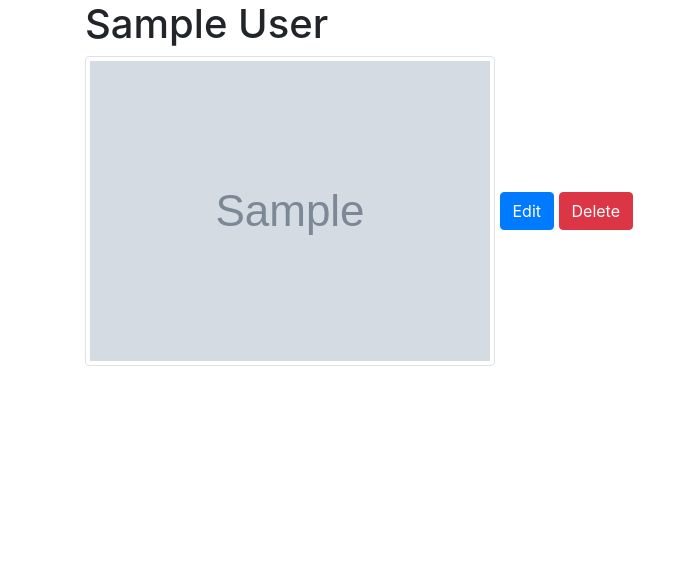
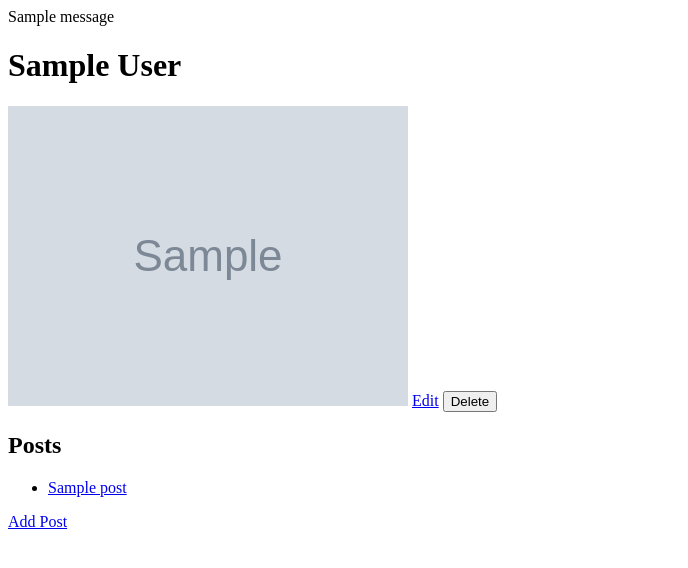
Before and after one commit to LordVingar/Springboard, a Flask app: page /users/1 in a window 1280 px wide. Shown: the top 568 px of the page, without its empty margins (0-688 px from the left). Run offline with Flask 3, Linux system fonts and the light colour scheme; tables that the repository leaves empty hold one stand-in row (values such as "Sample post"); grey boxes marked "Sample" are stand-in pictures; one stand-in notice (Sample message) is shown; some libraries are stand-ins or nearby versions.

Commit message:
Finished Glogly part two 'many-to-many' project

```diff
--- a/SQL/flask-blogly/flask-blogly/app.py
+++ b/SQL/flask-blogly/flask-blogly/app.py
@@ -1,26 +1,35 @@
-"""Blogly application."""
+from flask import Flask, render_template, redirect, url_for, request, flash
+from models import db, connect_db, User, Post
+from datetime import datetime
+import humanize
 
-from flask import Flask, render_template, redirect, url_for, request
-from models import db, connect_db, User
+def friendly_date(value):
+    return humanize.naturaltime(value)
 
 def create_app():
     app = Flask(__name__)
     app.config['SQLALCHEMY_DATABASE_URI'] = 'postgresql:///blogly'
     app.config['SQLALCHEMY_TRACK_MODIFICATIONS'] = False
     app.config['SQLALCHEMY_ECHO'] = True
+    app.secret_key = 'your_secret_key'  # Needed for flash messages
 
     connect_db(app)
     with app.app_context():
         db.create_all()
 
+    # Register the custom filter
+    app.jinja_env.filters['friendly_date'] = friendly_date
+
     @app.route('/')
-    def root():
-        return redirect('/users')
+    def homepage():
+        """Show 5 most recent posts"""
+        posts = Post.query.order_by(Post.created_at.desc()).limit(5).all()
+        return render_template('homepage.html', posts=posts, humanize=humanize)
 
     @app.route('/users')
     def list_users():
         users = User.query.order_by(User.last_name, User.first_name).all()
-        return render_template('list.html', users=users)
+        return render_template('users/list.html', users=users)
 
     @app.route('/users/new', methods=["GET", "POST"])
     def add_user():
@@ -29,18 +38,24 @@ def create_app():
             last_name = request.form['last_name']
             image_url = request.form['image_url']
 
+            if not first_name or not last_name:
+                flash("First name and last name are required.", "error")
+                return redirect(url_for('add_user'))
+
             new_user = User(first_name=first_name, last_name=last_name, image_url=image_url)
             db.session.add(new_user)
             db.session.commit()
 
+            flash("User added successfully!", "success")
             return redirect(url_for('list_users'))
         else:
-            return render_template('new.html')
+            return render_template('users/new.html')
 
     @app.route('/users/<int:user_id>')
     def show_user(user_id):
         user = User.query.get_or_404(user_id)
-        return render_template('detail.html', user=user)
+        posts = Post.query.filter_by(user_id=user_id).all()
+        return render_template('users/detail.html', user=user, posts=posts, humanize=humanize)
 
     @app.route('/users/<int:user_id>/edit', methods=["GET", "POST"])
     def edit_user(user_id):
@@ -52,16 +67,67 @@ def create_app():
             user.image_url = request.form['image_url']
 
             db.session.commit()
-            return redirect(url_for('list_users'))
+            flash("User updated successfully!", "success")
+            return redirect(url_for('show_user', user_id=user_id))
         else:
-            return render_template('edit.html', user=user)
+            return render_template('users/edit.html', user=user)
 
     @app.route('/users/<int:user_id>/delete', methods=["POST"])
     def delete_user(user_id):
         user = User.query.get_or_404(user_id)
         db.session.delete(user)
         db.session.commit()
+        flash("User and related posts deleted successfully!", "success")
         return redirect(url_for('list_users'))
+
+    @app.route('/users/<int:user_id>/posts/new', methods=["GET", "POST"])
+    def add_post(user_id):
+        if request.method == "POST":
+            title = request.form['title']
+            content = request.form['content']
+
+            new_post = Post(title=title, content=content, user_id=user_id, created_at=datetime.utcnow())
+            db.session.add(new_post)
+            db.session.commit()
+
+            flash("Post added successfully!", "success")
+            return redirect(url_for('show_user', user_id=user_id))
+        else:
+            user = User.query.get_or_404(user_id)
+            return render_template('posts/new.html', user=user)
+
+    @app.route('/posts/<int:post_id>')
+    def show_post(post_id):
+        post = Post.query.get_or_404(post_id)
+        user = User.query.get_or_404(post.user_id)
+        return render_template('posts/detail.html', post=post, user=user, humanize=humanize)
+
+    @app.route('/posts/<int:post_id>/edit', methods=["GET", "POST"])
+    def edit_post(post_id):
+        post = Post.query.get_or_404(post_id)
+
+        if request.method == "POST":
+            post.title = request.form['title']
+            post.content = request.form['content']
+
+            db.session.commit()
+            flash("Post updated successfully!", "success")
+            return redirect(url_for('show_post', post_id=post_id))
+        else:
+            return render_template('posts/edit.html', post=post)
+
+    @app.route('/posts/<int:post_id>/delete', methods=["POST"])
+    def delete_post(post_id):
+        post = Post.query.get_or_404(post_id)
+        user_id = post.user_id
+        db.session.delete(post)
+        db.session.commit()
+        flash("Post deleted successfully!", "success")
+        return redirect(url_for('show_user', user_id=user_id))
+
+    @app.errorhandler(404)
+    def page_not_found(e):
+        return render_template('404.html'), 404
 
     return app
 
--- a/SQL/flask-blogly/flask-blogly/models.py
+++ b/SQL/flask-blogly/flask-blogly/models.py
@@ -1,6 +1,7 @@
 """Models for Blogly."""
 
 from flask_sqlalchemy import SQLAlchemy
+from datetime import datetime
 
 db = SQLAlchemy()
 
@@ -20,3 +21,14 @@ class User(db.Model):
 
     def __repr__(self):
         return f"<User {self.get_full_name()}>"
+
+class Post(db.Model):
+    __tablename__ = 'posts'
+
+    id = db.Column(db.Integer, primary_key=True)
+    title = db.Column(db.String, nullable=False)
+    content = db.Column(db.Text, nullable=False)
+    created_at = db.Column(db.DateTime, nullable=False, default=datetime.utcnow)
+    user_id = db.Column(db.Integer, db.ForeignKey('users.id', ondelete='CASCADE'), nullable=False)
+
+    user = db.relationship('User', backref=db.backref('posts', passive_deletes=True))
--- a/SQL/flask-blogly/flask-blogly/templates/base.html
+++ b/SQL/flask-blogly/flask-blogly/templates/base.html
@@ -1,15 +1,22 @@
-<!DOCTYPE html>
+<!doctype html>
 <html lang="en">
-    <head>
-        <meta charset="UTF-8">
-        <meta name="viewport" content="width=device-width, initial-scale=1.0">
-        <title>{% block title %}User Management{% endblock %}</title>
-        <link rel="stylesheet" href="https://stackpath.bootstrapcdn.com/bootstrap/4.3.1/css/bootstrap.min.css">
-    </head>
-    <body>
-        <div class="container">
-            {% block content %}
-            {% endblock %}
-        </div>
-    </body>
+<head>
+</head>
+<body>
+
+    {% with messages = get_flashed_messages(with_categories=true) %}
+        {% if messages %}
+            <div class="flash-messages">
+                {% for category, message in messages %}
+                    <div class="alert alert-{{ category }}">
+                        {{ message }}
+                    </div>
+                {% endfor %}
+            </div>
+        {% endif %}
+    {% endwith %}
+
+    {% block content %}{% endblock %}
+
+</body>
 </html>
--- a/SQL/flask-blogly/flask-blogly/templates/detail.html
+++ /dev/null
@@ -1,12 +0,0 @@
-{% extends "base.html" %}
-
-{% block title %}{{ user.first_name }} {{ user.last_name }}{% endblock %}
-
-{% block content %}
-<h1>{{ user.first_name }} {{ user.last_name }}</h1>
-<img src="{{ user.image_url }}" alt="User Image" class="img-thumbnail">
-<a href="{{ url_for('edit_user', user_id=user.id) }}" class="btn btn-primary">Edit</a>
-<form action="{{ url_for('delete_user', user_id=user.id) }}" method="POST" style="display:inline;">
-    <button type="submit" class="btn btn-danger">Delete</button>
-</form>
-{% endblock %}
--- /dev/null
+++ b/SQL/flask-blogly/flask-blogly/templates/users/detail.html
@@ -0,0 +1,20 @@
+{% extends "base.html" %}
+
+{% block title %}{{ user.get_full_name() }}{% endblock %}
+
+{% block content %}
+<h1>{{ user.get_full_name() }}</h1>
+<img src="{{ user.image_url }}" alt="Profile Image" class="img-thumbnail">
+<a href="{{ url_for('edit_user', user_id=user.id) }}" class="btn btn-primary">Edit</a>
+<form action="{{ url_for('delete_user', user_id=user.id) }}" method="POST" style="display:inline;">
+    <button type="submit" class="btn btn-danger">Delete</button>
+</form>
+
+<h2>Posts</h2>
+<ul>
+    {% for post in posts %}
+    <li><a href="{{ url_for('show_post', post_id=post.id) }}">{{ post.title }}</a></li>
+    {% endfor %}
+</ul>
+<a href="{{ url_for('add_post', user_id=user.id) }}" class="btn btn-primary">Add Post</a>
+{% endblock %}
```
Also changed, not shown: SQL/flask-blogly/flask-blogly/templates/404.html (added, +9 -0 lines), SQL/flask-blogly/flask-blogly/templates/homepage.html (added, +22 -0 lines), SQL/flask-blogly/flask-blogly/templates/posts/detail.html (added, +14 -0 lines), SQL/flask-blogly/flask-blogly/templates/posts/edit.html (added, +19 -0 lines), SQL/flask-blogly/flask-blogly/templates/posts/list.html (added, +16 -0 lines), SQL/flask-blogly/flask-blogly/templates/posts/new.html (added, +19 -0 lines), SQL/flask-blogly/flask-blogly/test_app.py (+58 -27 lines), SQL/flask-blogly/flask-blogly/templates/users/edit.html (renamed from SQL/flask-blogly/flask-blogly/templates/edit.html), SQL/flask-blogly/flask-blogly/templates/users/list.html (renamed from SQL/flask-blogly/flask-blogly/templates/list.html), SQL/flask-blogly/flask-blogly/templates/users/new.html (renamed from SQL/flask-blogly/flask-blogly/templates/new.html).
